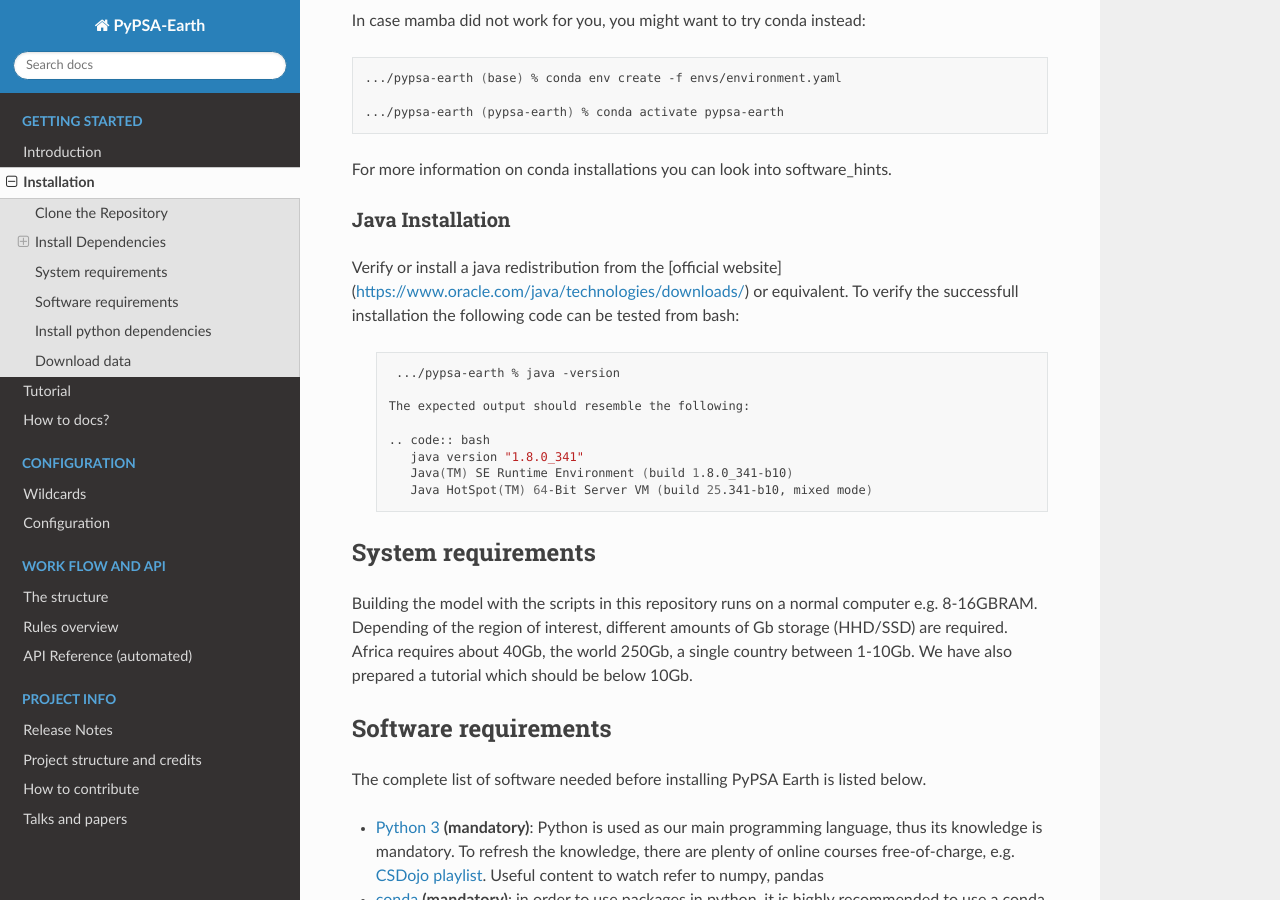
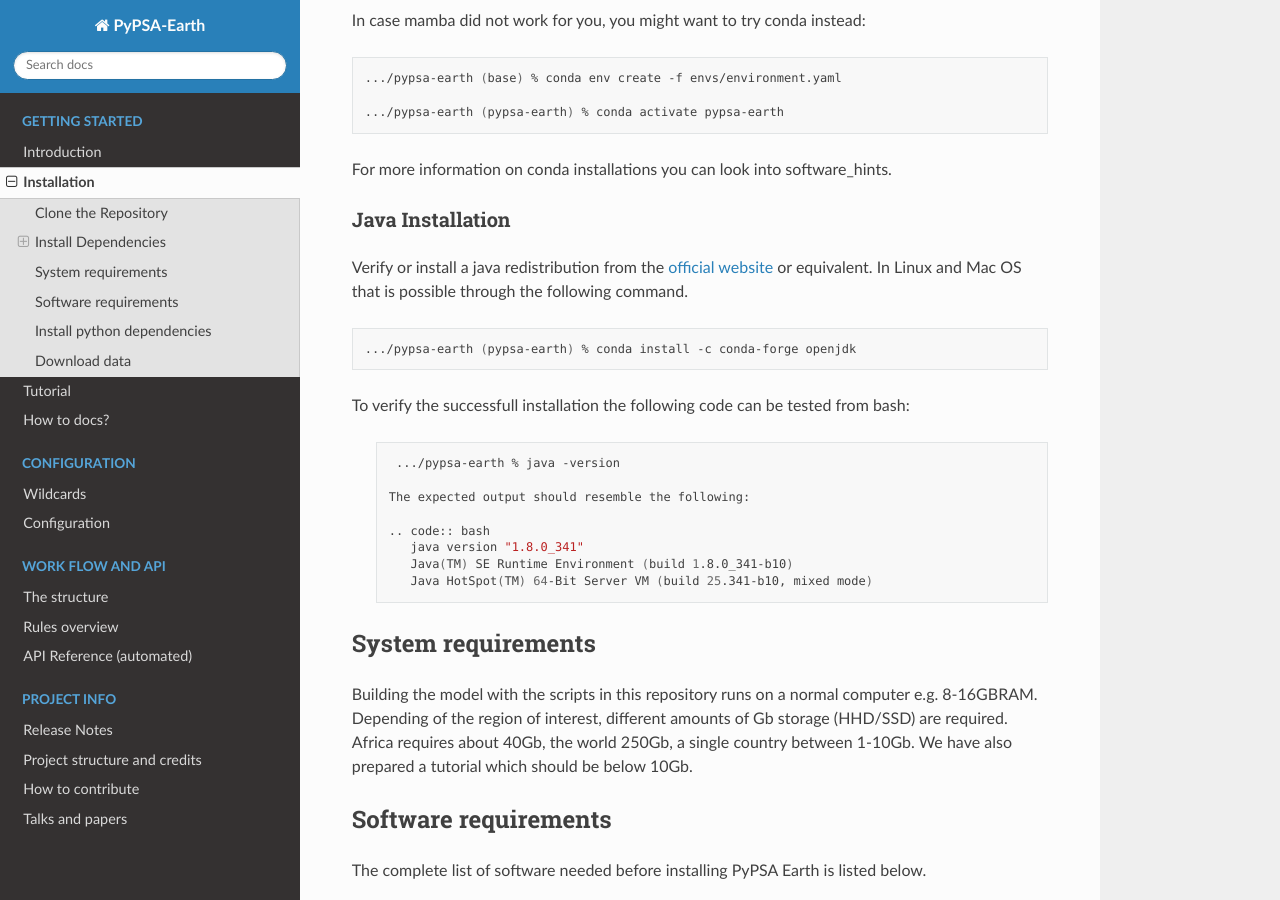
Before and after one commit to pypsa-meets-earth/pypsa-earth, a Sphinx documentation site: the page built from doc/installation.rst, in a window 1280 px wide and 900 px high, scrolled down 1055 px. Built offline with Sphinx 7.4.7 and the Read the Docs theme 2.0.0, drawn with Linux system fonts in a browser that asks for light colours; pages that are not in the unit, such as notebooks, are missing from menus; the version number could not be read and is left out.

Commit message:
Update Java instructions

```diff
--- a/doc/installation.rst
+++ b/doc/installation.rst
@@ -68,9 +68,14 @@
 For more information on conda installations you can look into :ref:`software_hints`.
 
 Java Installation
---------------------------------
+---------------------------------
 
-Verify or install a java redistribution from the [official website](https://www.oracle.com/java/technologies/downloads/) or equivalent.
+Verify or install a java redistribution from the `official website <https://www.oracle.com/java/technologies/downloads/>`_ or equivalent. In Linux and Mac OS that is possible through the following command.
+
+.. code:: bash
+
+    .../pypsa-earth (pypsa-earth) % conda install -c conda-forge openjdk
+
 To verify the successfull installation the following code can be tested from bash:
 
   .. code:: bash
```
